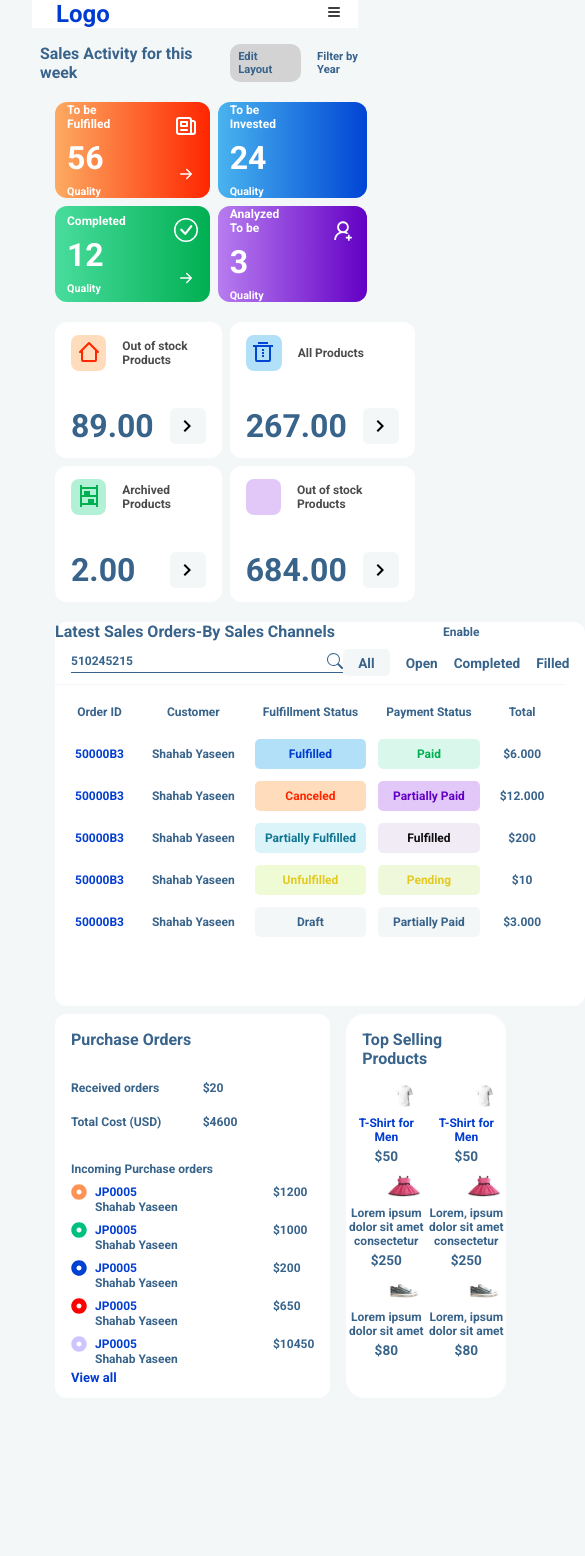
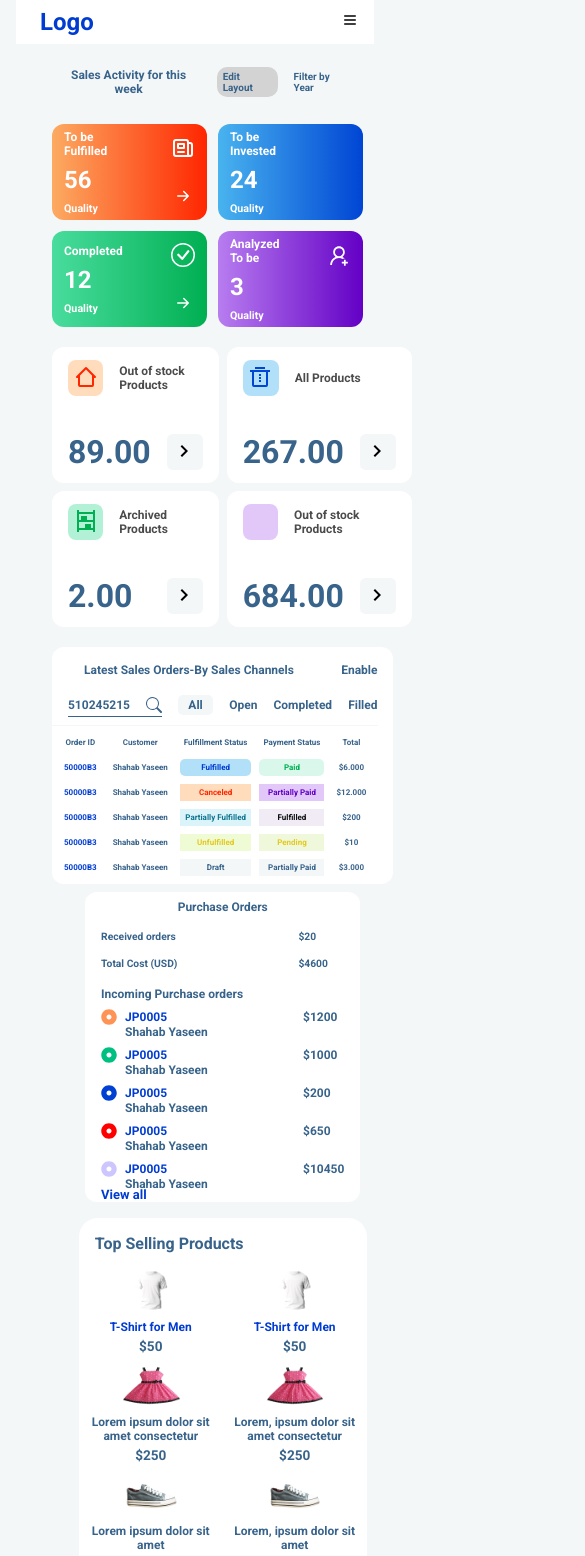
Before and after one commit to EdraakSystems/dashboard, a React (Create React App) app: page / in a window 390 px wide. Shown: the top 1556 px of the page, 585 px wide, since content can reach past the window. Before the commit the page ends 1398 px from the top, so only its background shows below. Built offline with nearby package versions, Linux system fonts and the light colour scheme; some icons are missing.

Commit message:
queries 599

```diff
--- a/src/components/Dashboard/Dashboard.css
+++ b/src/components/Dashboard/Dashboard.css
@@ -57,8 +57,9 @@
 }
 
 .cards_data_info>h3 {
-    font-size: 2rem;
-    font-weight: 300;
+    color: white;
+    font-size: 1.5rem;
+    font-weight: 200;
 }
 
 .cards_data_logo {
@@ -186,6 +187,7 @@
     display: flex;
     align-items: center;
     gap: 1rem;
+    width: 100%;
 }
 
 .cards_3_data {
@@ -202,13 +204,9 @@
     display: flex;
     align-items: center;
     justify-content: space-between;
-    max-width: 80%;
-}
-
-.table_caption>h2 {
-    font-size: 1rem;
-    color: var(--sec_clr);
-    font-weight: 300;
+    max-width: 100%;
+    margin: 0.5rem 1rem;
+    gap: 0.5rem;
 }
 
 .table_caption>h4 {
@@ -221,6 +219,7 @@
     display: flex;
     justify-content: space-between;
     margin: 0.5rem 1rem;
+    max-width: 100%;
 }
 
 .table_filter>ul {
@@ -271,6 +270,10 @@ td {
     padding: 0.5rem;
 }
 
+.first_row>* {
+    border-radius: 5px;
+}
+
 .first_row :first-child {
     color: var(--pri_clr);
 }
@@ -282,13 +285,11 @@ td {
 .first_row :nth-child(3) {
     color: var(--pri_clr);
     background: rgba(0, 151, 235, 0.3);
-    border-radius: 5px;
 }
 
 .first_row :nth-child(4) {
     color: rgba(0, 175, 82, 1);
     background: rgba(0, 209, 119, 0.15);
-    border-radius: 5px;
 }
 
 .first_row :nth-child(5) {
@@ -306,14 +307,12 @@ td {
 .second_row :nth-child(3) {
     color: rgba(255, 38, 0, 1);
     background: rgba(255, 138, 34, 0.3);
-    border-radius: 5px;
     ;
 }
 
 .second_row :nth-child(4) {
     color: rgba(99, 0, 197, 1);
     background: rgba(158, 73, 236, 0.3);
-    border-radius: 5px;
 }
 
 .second_row :nth-child(5) {
@@ -331,14 +330,12 @@ td {
 .third_row :nth-child(3) {
     color: rgb(17, 117, 145);
     background: rgba(136, 219, 239, 0.3);
-    border-radius: 5px;
     ;
 }
 
 .third_row :nth-child(4) {
     color: rgb(15, 15, 16);
     background: rgba(207, 190, 222, 0.3);
-    border-radius: 5px;
 }
 
 .third_row :nth-child(5) {
@@ -356,14 +353,12 @@ td {
 .fourth_row :nth-child(3) {
     color: rgb(227, 201, 34);
     background: rgba(203, 240, 117, 0.3);
-    border-radius: 5px;
     ;
 }
 
 .fourth_row :nth-child(4) {
     color: rgb(227, 201, 34);
     background: rgba(201, 230, 133, 0.3);
-    border-radius: 5px;
 }
 
 .fourth_row :nth-child(5) {
@@ -381,14 +376,12 @@ td {
 .fifth_row :nth-child(3) {
     color: var(--sec_clr);
     background: var(--bg_clr);
-    border-radius: 5px;
     ;
 }
 
 .fifth_row :nth-child(4) {
     color: var(--sec_clr);
     background: var(--bg_clr);
-    border-radius: 5px;
 }
 
 .fifth_row :nth-child(5) {
@@ -403,13 +396,6 @@ td {
     border-radius: 12px;
     background-color: white;
     gap: 1rem;
-}
-
-.cards_3_purchase>h2 {
-    font-size: 1rem;
-    color: var(--sec_clr);
-    font-weight: 300;
-    margin: 1rem 1rem;
 }
 
 .cards3_bill {
@@ -436,10 +422,6 @@ td {
     color: var(--sec_clr);
 }
 
-.details {
-    display: flex;
-    flex-direction: column;
-}
 
 .details div {
     display: flex;
@@ -563,7 +545,7 @@ td {
 
     .cards {
         grid-template-columns: 1fr 1fr;
-        grid-gap: 0.5rem;
+        grid-gap: 0.7rem;
         max-width: 80%;
     }
 
@@ -573,6 +555,21 @@ td {
         gap: 3rem;
     }
 
+    .cards_data_info>h3 {
+        color: white;
+        font-size: 1.5rem;
+        font-weight: 200;
+        text-align: left;
+    }
+
+    .dashboard_info div {
+        font-size: 0.75rem;
+    }
+
+    .dashboard_info div :first-child {
+        padding: 0.25rem 0.35rem;
+    }
+
     .cards_2 {
         grid-template-columns: 1fr 1fr;
         grid-gap: 0.5rem;
@@ -580,16 +577,70 @@ td {
     }
 
     .card_3 {
-        grid-template-columns: 1fr;
+        flex-direction: column;
         gap: 0.5rem;
         max-width: 80%;
     }
 
-    .card_3 :nth-child(2) {
+    /* .card_3 :nth-child(2) {
         grid-template-columns: 1fr 1fr;
-    }
+    } */
 
     .cards_3_table {
         width: auto;
+        height: auto;
     }
+
+    .table_data table {
+        border-spacing: 0.5rem;
+        font-size: 0.5rem;
+    }
+
+    .table_filter {
+        justify-content: center;
+        gap: 1rem;
+    }
+
+    .table_search {
+        align-items: center;
+        gap: 1rem;
+        width: 35%;
+    }
+
+    .table_filter>ul {
+        gap: 1rem;
+        font-size: 0.75rem;
+        font-weight: 100;
+    }
+
+    .table_filter>ul :first-child {
+        padding: 0.2rem 0.65rem;
+    }
+
+    th {
+        padding: 0.25rem;
+    }
+
+    td {
+        padding: 0.25rem;
+    }
+
+    .card3_container {
+        flex-direction: column;
+        width: 100%;
+    }
+
+    .cards_3_purchase {
+        width: auto;
+        height: auto;
+        gap: 0.5rem;
+    }
+
+    .cards3_bill {
+        gap: 0.85rem;
+        margin: 0 1rem;
+        font-size: 0.55rem;
+        font-weight: 100;
+    }
+
 }
--- a/src/components/Dashboard/Dashboard.jsx
+++ b/src/components/Dashboard/Dashboard.jsx
@@ -22,7 +22,7 @@ const Dashboard = () => {
   return (
     <div className='dashboard'>
       <div className='dashboard_info'>
-        <h3>Sales Activity for this week</h3>
+        <h2>Sales Activity for this week</h2>
         <div>
           <h5>Edit Layout</h5>
           <h5>Filter by Year</h5>
@@ -132,7 +132,7 @@ const Dashboard = () => {
         </div>
       </div>
       <div className="card_3 container">
-        <div className="cards_3_data cards_3_table">
+        <div className="cards_3_data cards_3_table container">
           <div className="table_caption">
             <h2>Latest Sales Orders-By Sales Channels</h2>
             <h4>Enable</h4>
--- a/src/components/Navbar/Navbar.css
+++ b/src/components/Navbar/Navbar.css
@@ -3,7 +3,7 @@
     justify-content: space-between;
     align-items: center;
     background: var(--white);
-    max-width: 100%;
+    width: 100%;
     flex-wrap: wrap;
 }
 
--- a/src/index.css
+++ b/src/index.css
@@ -70,8 +70,22 @@ a {
   flex: 1;
 }
 
+h2 {
+  font-size: 1rem;
+  font-weight: 300;
+  color: var(--sec_clr);
+  margin: 1rem 1rem;
+}
+
 /* For phones Only */
 @media (max-width:599px) {
+  h2 {
+    font-size: 0.75rem;
+    font-weight: 200;
+    text-align: center;
+    margin: 0.5rem 1rem;
+  }
+
   .sideNavbar {
     display: none;
   }
```
